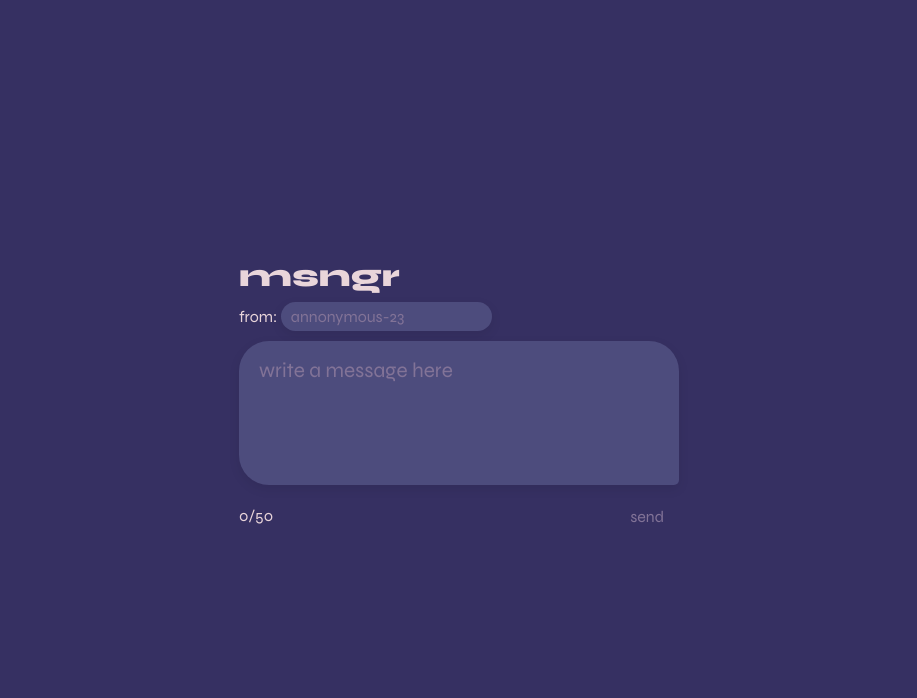
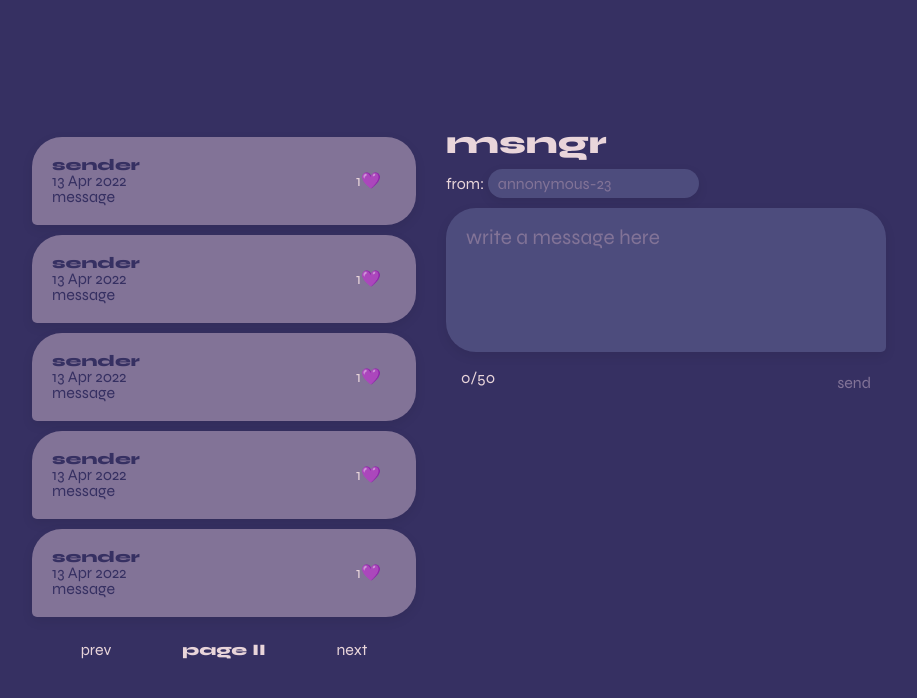
Before and after one commit to ryanntannn/raid-challenge, a React (Create React App) app in the folder frontend/: page / in a window 1280 px wide. Shown: the top 698 px of the page, without its empty margins (181-1098 px from the left). Built offline with nearby package versions, Linux system fonts and the light colour scheme; no server answers.

Commit message:
add message list

```diff
--- a/frontend/src/components/MessageAdder/MessageAdder.tsx
+++ b/frontend/src/components/MessageAdder/MessageAdder.tsx
@@ -61,16 +61,16 @@ export default function MessageAdder() {
 					onChange={onNameChange}></input>
 			</div>
 			<textarea
-				className='text-bubble shadow'
+				className='shadow'
 				name='Text1'
 				rows={5}
 				value={message}
 				placeholder='write a message here'
 				onChange={onMessageChange}></textarea>
+			<div className='bottom-row'>
 				<div className='word-count'>
 					{message.length}/{MESSAGE_MAX_LENGTH}
 				</div>
-			<br />
 				<button
 					className='rounded send-button'
 					disabled={isButtonDisabled()}
@@ -78,5 +78,6 @@ export default function MessageAdder() {
 					send
 				</button>
 			</div>
+		</div>
 	);
 }
--- a/frontend/src/components/MessageAdder/style.css
+++ b/frontend/src/components/MessageAdder/style.css
@@ -1,13 +1,20 @@
+.message-adder {
+	height: min-content;
+}
+
 .message-adder .name-input-area {
 	margin: 10px 0;
 }
 
+.message-adder .bottom-row {
+	display: grid;
+	grid-template-columns: 1fr auto;
+}
+
 .message-adder .word-count {
-	padding: 20px 0 0 0;
+	padding: 15px;
 }
 
 .message-adder .send-button {
-	position: absolute;
-	right: 0px;
-	bottom: 0px;
+	margin: 5px 0;
 }
--- /dev/null
+++ b/frontend/src/components/MessageList/Message/Message.tsx
@@ -0,0 +1,14 @@
+import './style.css';
+
+export default function Message() {
+	return (
+		<div className='message text-bubble shadow'>
+			<div>
+				<b>sender</b>
+				<p>13 Apr 2022</p>
+				<p>message</p>
+			</div>
+			<button className='like-button rounded'>1💜</button>
+		</div>
+	);
+}
--- /dev/null
+++ b/frontend/src/components/MessageList/Message/style.css
@@ -0,0 +1,9 @@
+.message-list .message {
+	display: grid;
+	grid-template-columns: 1fr auto;
+	margin: 10px 0;
+}
+
+.message-list .like-button {
+	text-align: right;
+}
--- /dev/null
+++ b/frontend/src/components/MessageList/MessageList.tsx
@@ -0,0 +1,21 @@
+import Message from './Message/Message';
+import './style.css';
+
+export default function MessageList() {
+	return (
+		<div className='message-list'>
+			<div className='list'>
+				<Message />
+				<Message />
+				<Message />
+				<Message />
+				<Message />
+			</div>
+			<div className='nav'>
+				<button className='rounded'>prev</button>
+				<div className='rounded'>page II</div>
+				<button className='rounded'>next</button>
+			</div>
+		</div>
+	);
+}
--- /dev/null
+++ b/frontend/src/components/MessageList/style.css
@@ -0,0 +1,21 @@
+.message-list {
+	width: 30vw;
+	max-width: 400px;
+}
+
+.message-list .nav {
+	display: grid;
+	grid-template-columns: 1fr 1fr 1fr;
+}
+
+.message-list .nav div {
+	font-weight: 800;
+	margin: auto;
+}
+
+@media only screen and (max-width: 750px) {
+	.message-list {
+		width: 100%;
+		max-width: 100%;
+	}
+}
--- a/frontend/src/master.css
+++ b/frontend/src/master.css
@@ -41,7 +41,10 @@ code {
 }
 
 .text-bubble {
-	border-radius: 30px 30px 5px 30px;
+	border-radius: 30px 30px 30px 5px;
+	color: var(--bgd);
+	background-color: var(--fgd);
+	padding: 20px;
 }
 
 .shadow {
@@ -62,6 +65,7 @@ input::placeholder {
 }
 
 textarea {
+	border-radius: 30px 30px 5px 30px;
 	display: inline;
 	font-size: 1.3em;
 	color: var(--fgl);
--- a/frontend/src/pages/LandingPage/LandingPage.tsx
+++ b/frontend/src/pages/LandingPage/LandingPage.tsx
@@ -1,8 +1,11 @@
 import MessageAdder from '../../components/MessageAdder/MessageAdder';
+import MessageList from '../../components/MessageList/MessageList';
+import './style.css';
 
 export default function LandingPage() {
 	return (
 		<div className='landing page center'>
+			<MessageList />
 			<MessageAdder />
 		</div>
 	);
--- /dev/null
+++ b/frontend/src/pages/LandingPage/style.css
@@ -0,0 +1,13 @@
+.landing.page {
+	display: grid;
+	grid-template-columns: auto auto;
+	gap: 30px;
+}
+
+@media only screen and (max-width: 750px) {
+	.landing.page {
+		display: grid;
+		grid-template-columns: 1fr;
+		gap: 0px;
+	}
+}
```
Lines whose indentation alone changed are shown as unchanged.
